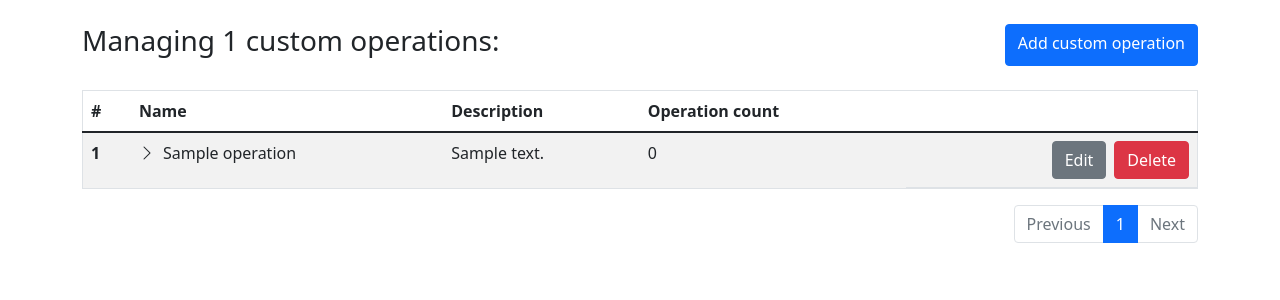
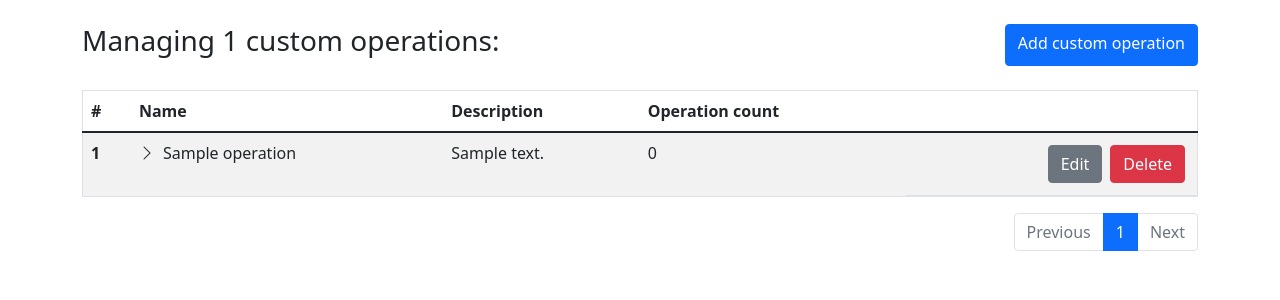
Before and after one commit to kmolski/pc-manager, a Flask app: page /custom_operations in a window 1280 px wide. Shown: the part 56-356 px from the top of the page. Run offline with Flask 2, Linux system fonts and the light colour scheme; tables that the repository leaves empty hold one stand-in row (values such as "Sample post"); some libraries are stand-ins or nearby versions.

Commit message:
Update CSS for list views

```diff
--- a/pc_manager/templates/credentials.html
+++ b/pc_manager/templates/credentials.html
@@ -71,9 +71,9 @@
                     <td>{{credential.READABLE_NAME}}</td>
                     <td>{{credential.username}}</td>
                     <td>{{credential.key_type or 'N/A'}}</td>
-                    <td class="d-flex flex-row justify-content-end">
-                        <a href="/edit_credential/{{credential.id}}" class="btn btn-secondary ms-2">Edit</a>
-                        <a href="/delete_credential/{{credential.id}}" class="btn btn-danger ms-2">Delete</a>
+                    <td class="d-flex flex-row flex-wrap justify-content-end">
+                        <a href="/edit_credential/{{credential.id}}" class="btn btn-secondary m-1">Edit</a>
+                        <a href="/delete_credential/{{credential.id}}" class="btn btn-danger m-1">Delete</a>
                     </td>
                 </tr>
                 {% endfor %}
--- a/pc_manager/templates/custom_operations.html
+++ b/pc_manager/templates/custom_operations.html
@@ -56,13 +56,15 @@
                 <tr class="accordion-header collapsed">
                     <th scope="row">{{loop.index}}</th>
                     <td data-bs-toggle="collapse" data-bs-target="#details{{custom_op.id}}">
-                        <i class="bi-chevron-right me-2"></i>{{custom_op.name}}
+                        <span class="d-flex flex-row flex-nowrap">
+                            <i class="bi-chevron-right me-2"></i>{{custom_op.name}}
+                        </span>
                     </td>
                     <td>{{custom_op.description}}</td>
                     <td>{{custom_op.ops|length}}</td>
-                    <td class="d-flex flex-row justify-content-end">
-                        <a href="/edit_custom_operation/{{custom_op.id}}" class="btn btn-secondary ms-2">Edit</a>
-                        <a href="/delete_custom_operation/{{custom_op.id}}" class="btn btn-danger ms-2">Delete</a>
+                    <td class="d-flex flex-row flex-wrap justify-content-end">
+                        <a href="/edit_custom_operation/{{custom_op.id}}" class="btn btn-secondary m-1">Edit</a>
+                        <a href="/delete_custom_operation/{{custom_op.id}}" class="btn btn-danger m-1">Delete</a>
                     </td>
                 </tr>
                 <tr class="accordion-collapse collapse" id="details{{custom_op.id}}">
```
Also changed, not shown: pc_manager/templates/machines.html (+19 -5 lines).
